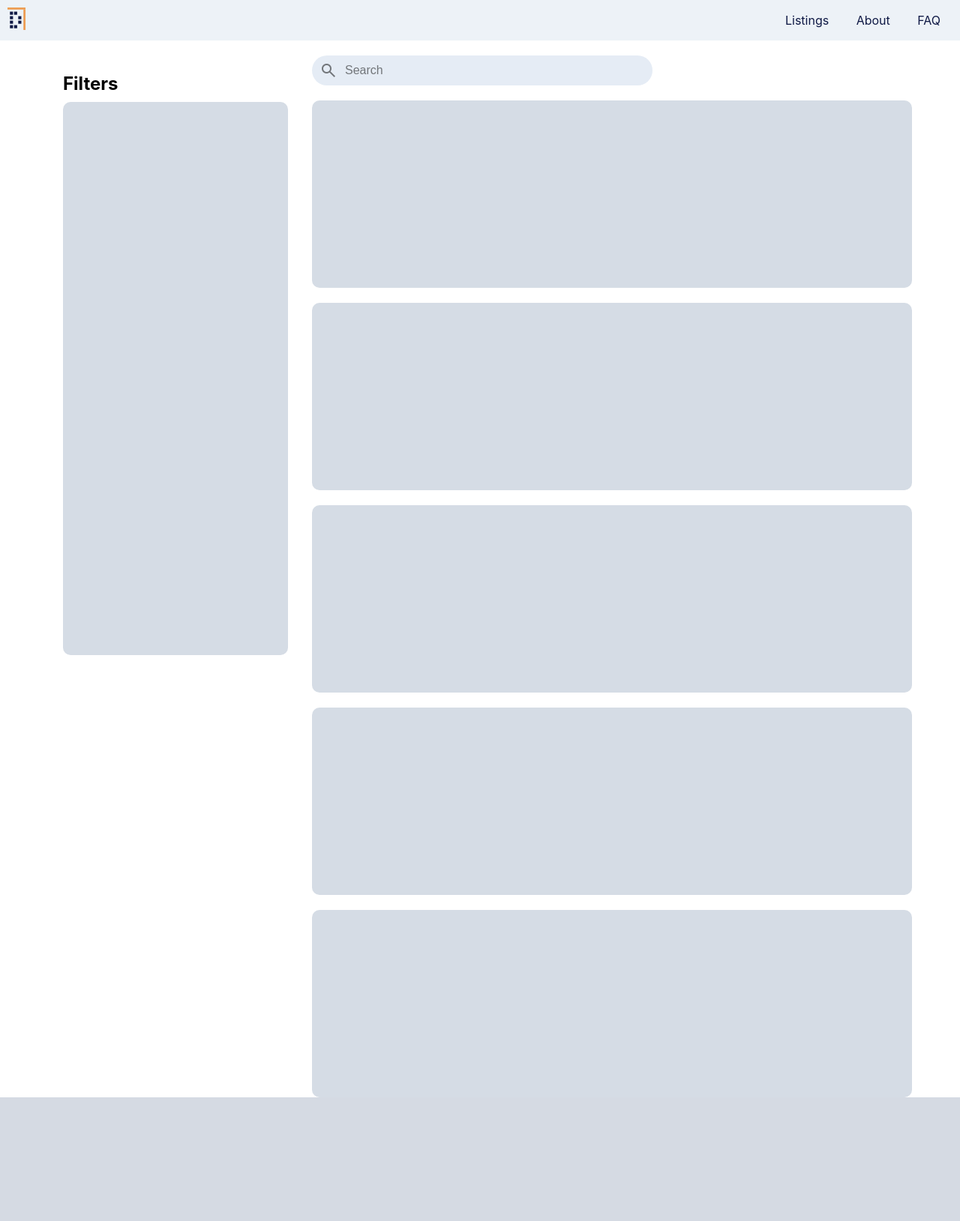
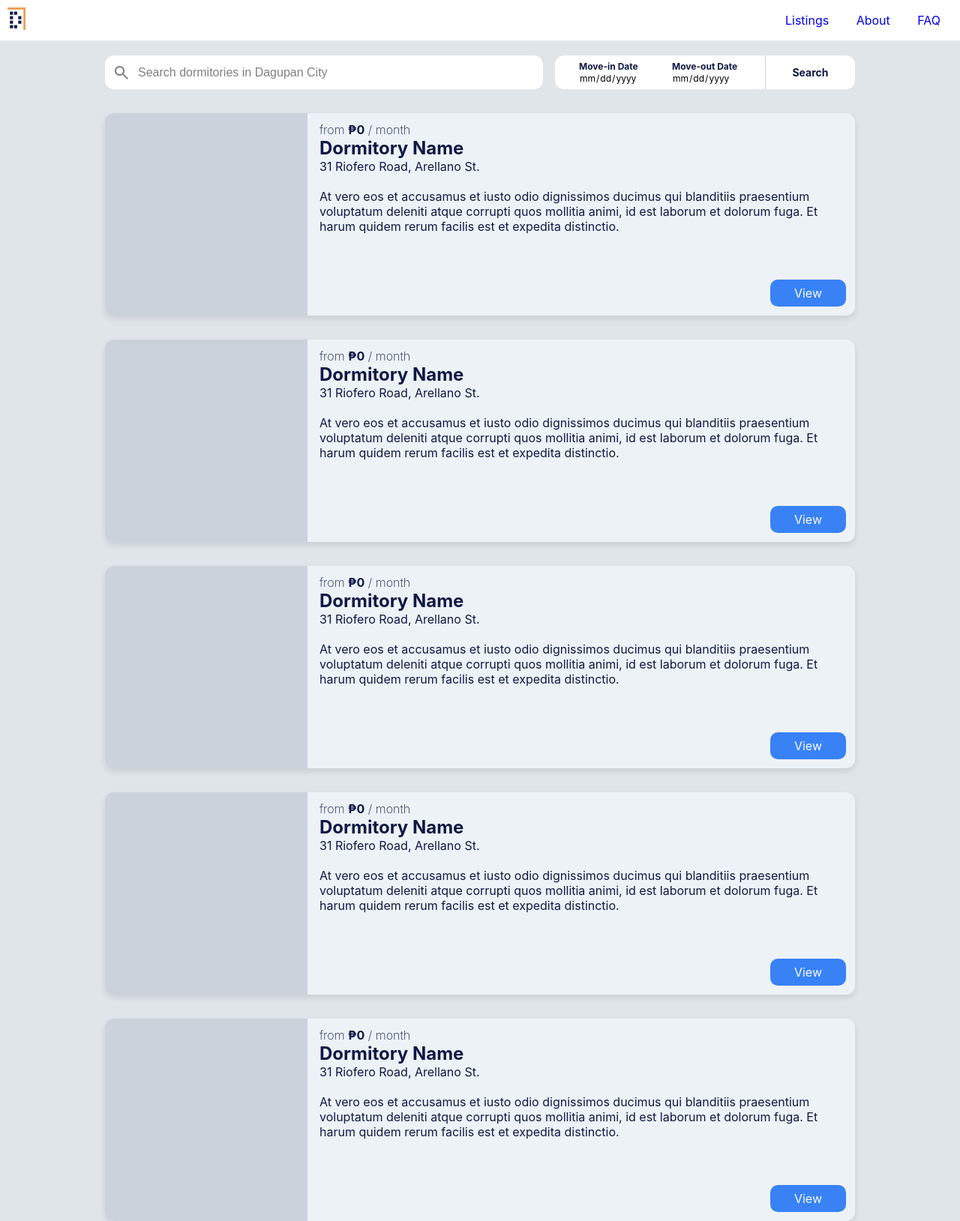
Before and after one commit to phosrei/DaguDorms, a PHP site: page /dorms.html in a window 1280 px wide. Shown: the whole page at 75% size. Before the commit the page ends 1464 px from the top, so only its background shows below. Run offline with PHP 8.4, Linux system fonts and the light colour scheme; some web fonts are replaced.

Commit message:
Changed dorm listing layout

```diff
--- a/dorms.html
+++ b/dorms.html
@@ -9,6 +9,9 @@
     <link rel="preconnect" href="https://fonts.gstatic.com" crossorigin>
     <link href="https://fonts.googleapis.com/css2?family=Lexend:wght@100..900&display=swap" rel="stylesheet">
     <link rel="stylesheet" href="https://fonts.googleapis.com/css2?family=Material+Symbols+Outlined:opsz,wght,FILL,GRAD@24,400,0,0" />
+    <style>
+        @import url('https://fonts.cdnfonts.com/css/inter');
+    </style>
 </head>
 <body>
     <header>
@@ -24,40 +27,84 @@
         </nav>
     </header>
     <section class="dorms-section flex-center">
-
         <div class="dorms-wrapper">
-            <div class="filters-wrapper">
-                <h1 class="filters-heading">Filters</h1>
-                <div class="filters-container">
+            <div class="top-dorms-section">
+                <div class="search-box">
+                    <span class="search-icon material-symbols-outlined">search</span>
+                    <form action="/search" method="get">
+                        <input class="search-input" type="search" name="q" placeholder="Search dormitories in Dagupan City" spellcheck="false">
+                    </form>
+                </div>
+                <div class="move-dates-wrapper">
+                    <div class="move-dates flex-center">
+                        <p>Move-in Date</p>
+                        <input class="move-input" type="date" name="end-date" id="end-date">
+                    </div>
+                    <div class="move-dates flex-center">
+                        <p>Move-out Date</p>
+                        <input class="move-input" type="date" name="end-date" id="end-date">
+                    </div>
+                    <a class="search-button flex-center" href="#">Search</a>
                 </div>
             </div>
-            <div class="card-wrapper">
-                <div class="search-wrapper flex-center">
-                    <span class="search-icon material-symbols-outlined">search</span>
-                    <form action="/search" method="get">
-                        <input class="search-input" type="search" name="q" placeholder="Search" spellcheck="false">
-                    </form>
+            <div class="dorms-listings">
+                <div class="dorms-image"></div>
+                <div class="dorms-info">
+                    <p class="price">from <b>₱0</b> / month</p>
+                    <h2>Dormitory Name</h2>
+                    <p>31 Riofero Road, Arellano St.</p>
+                    <br>
+                    <p class="dorms-p">At vero eos et accusamus et iusto odio dignissimos ducimus qui
+                        blanditiis praesentium voluptatum deleniti atque corrupti quos mollitia animi, id est laborum et dolorum fuga. Et harum quidem rerum facilis est et expedita distinctio.</p>
+                    <a class="btn-two" href="#">View</a>
                 </div>
-                <a class="card-link" href="#">
-                    <div class="card">
             </div>
-                </a>
-                <a class="card-link" href="#">
-                    <div class="card">
+            <div class="dorms-listings">
+                <div class="dorms-image"></div>
+                <div class="dorms-info">
+                    <p class="price">from <b>₱0</b> / month</p>
+                    <h2>Dormitory Name</h2>
+                    <p>31 Riofero Road, Arellano St.</p>
+                    <br>
+                    <p class="dorms-p">At vero eos et accusamus et iusto odio dignissimos ducimus qui
+                        blanditiis praesentium voluptatum deleniti atque corrupti quos mollitia animi, id est laborum et dolorum fuga. Et harum quidem rerum facilis est et expedita distinctio.</p>
+                    <a class="btn-two" href="#">View</a>
                 </div>
-                </a>
-                <a class="card-link" href="#">
-                    <div class="card">
             </div>
-                </a>
-                <a class="card-link" href="#">
-                    <div class="card">
+            <div class="dorms-listings">
+                <div class="dorms-image"></div>
+                <div class="dorms-info">
+                    <p class="price">from <b>₱0</b> / month</p>
+                    <h2>Dormitory Name</h2>
+                    <p>31 Riofero Road, Arellano St.</p>
+                    <br>
+                    <p class="dorms-p">At vero eos et accusamus et iusto odio dignissimos ducimus qui
+                        blanditiis praesentium voluptatum deleniti atque corrupti quos mollitia animi, id est laborum et dolorum fuga. Et harum quidem rerum facilis est et expedita distinctio.</p>
+                    <a class="btn-two" href="#">View</a>
                 </div>
-                </a>
-                <a class="card-link" href="#">
-                    <div class="card">
             </div>
-                </a>
+            <div class="dorms-listings">
+                <div class="dorms-image"></div>
+                <div class="dorms-info">
+                    <p class="price">from <b>₱0</b> / month</p>
+                    <h2>Dormitory Name</h2>
+                    <p>31 Riofero Road, Arellano St.</p>
+                    <br>
+                    <p class="dorms-p">At vero eos et accusamus et iusto odio dignissimos ducimus qui
+                        blanditiis praesentium voluptatum deleniti atque corrupti quos mollitia animi, id est laborum et dolorum fuga. Et harum quidem rerum facilis est et expedita distinctio.</p>
+                    <a class="btn-two" href="#">View</a>
+                </div>
+            </div>
+            <div class="dorms-listings">
+                <div class="dorms-image"></div>
+                <div class="dorms-info">
+                    <p class="price">from <b>₱0</b> / month</p>
+                    <h2>Dormitory Name</h2>
+                    <p>31 Riofero Road, Arellano St.</p>
+                    <br>
+                    <p class="dorms-p">At vero eos et accusamus et iusto odio dignissimos ducimus qui
+                        blanditiis praesentium voluptatum deleniti atque corrupti quos mollitia animi, id est laborum et dolorum fuga. Et harum quidem rerum facilis est et expedita distinctio.</p>
+                    <a class="btn-two" href="#">View</a>
                 </div>
             </div>
     </section>
--- a/index.html
+++ b/index.html
@@ -25,7 +25,7 @@
         <section class="hero-section flex-center">
             <div class="hero-mid">
                 <p class="hero-main-text">DaguDorms</p>
-                <a class="hero-btn" href="dorms.html">Get Started</a>
+                <a class="btn-one" href="dorms.html">Get Started</a>
             </hero-mid>
         </section>
         <div class="info-section flex-center">
--- a/style.css
+++ b/style.css
@@ -9,6 +9,8 @@ body {
   display: flex;
   flex: 1;
   flex-direction: column;
+  color:#0F1945;
+  background-color: #fff;
 }
 
 .flex-center {
@@ -22,7 +24,7 @@ header {
   justify-content: space-between;
   align-items: center;
   padding: 10px;
-  background-color: #EDF2F7;
+  background-color: #fff;
   cursor: default;
 }
 
@@ -53,7 +55,6 @@ header {
 li a {
   padding: 0 16px;
   text-decoration: none;
-  color: #0F1945;
   transition: all 0.3s ease 0s;
 }
 
@@ -95,7 +96,6 @@ li a:hover:after{
 .hero-main-text {
   font-weight: bolder;
   font-size: 48px;
-  color: #0F1945;
   cursor: default;
 }
 
@@ -111,7 +111,7 @@ li a:hover:after{
   height: 300px;
 }
 
-.hero-btn {
+.btn-one, .btn-two {
   align-self: center;
   justify-self: center;
   background-color: #3882f6;
@@ -122,7 +122,7 @@ li a:hover:after{
   transition: all 0.3s ease 0s;
 }
 
-.hero-btn:hover {
+.btn-one:hover, .btn-two:hover {
   background-color: #3d77d3;
 }
 
@@ -192,34 +192,96 @@ footer {
 
 .dorms-section {
   flex-direction: column;
+  background-color: #e0e5ea;
+}
+
+.top-dorms-section {
+  display: flex;
+  align-items: flex-end;
+  gap: 16px;
+}
+
+.top-dorms-section p {
+  font-size: 12px;
+  font-weight: bold;
+  color: #0F1945;
+}
+
+.move-dates {
+  font-size: 12px !important;
+  flex-direction: column;
+  align-items: flex-start;
+  border: none;
+  outline: none;
+}
+
+
+.search-button {
+  font-size: 14px;
+  flex-grow: 1;
+  border-left: 1px solid #cbd2db;
+  font-weight: bold;
+  color: #0F1945;
+  padding: 8px 16px;
+  transition: all 0.3s ease 0s;
+  text-decoration: none;
+  border-radius: 0 12px 12px 0;
+}
+
+.search-button:hover {
+  background-color: #f6f3f3;
 }
 
 .dorms-wrapper {
   display: flex;
-  flex-direction: row;
+  width: 1000px;
+  flex-direction: column;
   justify-content: center;
   gap: 32px;
 }
 
-.search-wrapper {
+.search-box {
+  display: flex;
+  flex-grow: 1;
+  align-items: center;
   padding-left: 10px;
-  width: max-content;
   margin-top: 20px;
-  border-radius: 20px;
-  border: none;
-  background-color: #e5ecf5;
+  border-radius: 12px;
+  background-color: #fff;
 }
 
 .search-input {
+  width: 540px;
+  flex: 1 2 0px;
   outline: none;
   border: none;
   background-color: inherit;
   border-radius: 0 16px 16px 0;
   padding-left: 10px;
   font-size: 16px;
-  font-size: 16px;
-  width: 420px;
-  height: 40px;
+  height: 45px;
+}
+
+.move-dates-wrapper {
+  padding-left: 32px;
+  display: flex;
+  background-color: #fff;
+  height: 45px;
+  width: 400px;
+  gap: 30px;
+  border-radius: 12px;
+}
+
+input[type="date"]::-webkit-calendar-picker-indicator {
+  display: none;
+}
+
+.move-input {
+  font-family: 'Inter', sans-serif !important;
+  border: none;
+  outline: none;
+  background-color: inherit;
+  font-size: 12px;
 }
 
 input[type="search"]::-webkit-search-cancel-button {
@@ -231,40 +293,36 @@ input[type="search"]::-webkit-search-cancel-button {
   color: rgba(0,0,0,0.5);
 }
 
-.filters-wrapper {
+.dorms-listings {
   display: flex;
-  flex-direction: column;
-  height: 100vh;
-  width: 300px;
-  margin: 20px 0  0 20px;
+  background-color: #EDF2F7;
+  border-radius: 12px;
+  gap: 16px;
+  box-shadow: 0 4px 8px rgba(0,0,0,0.1);
 }
 
-.filters-container {
-  width: 100%;
-  height: 100vh;
-  background-color: #D5DCE5;
-  border-radius: 10px;
+.dorms-info {
+  display: flex;
+  flex: 1;
+  margin-right: 12px;
+  flex-direction: column;
+  padding: 12px 0 12px 0;
 }
 
-.filters-heading {
-  margin: 23px 0 10px 0;
+.dorms-image {
+  display: flex;
+  width: 270px;
+  height: 270px;
+  border-radius: 12px 0 0 12px;
+  background-color: #cbd2db;
 }
 
-.card {
-  background-color: #D5DCE5;
-  padding: 20px;
-  border-radius: 10px;
-  width: 800px;
-  height: 250px;
-  transition: all 0.3s ease 0s;
+.price {
+  font-weight: 200;
 }
 
-.card-wrapper {
-  display: flex;
-  flex-direction: column;
-  gap: 20px;
+.btn-two {
+  padding: 8px 32px;
+  margin-top: auto;
+  align-self: flex-end;
 }
-
-.card:hover {
-  background-color: #cbd2db;
-}
```
Also changed, not shown: assets/move-in.svg (added), assets/move-out.svg (added). Lines whose indentation alone changed are shown as unchanged.
